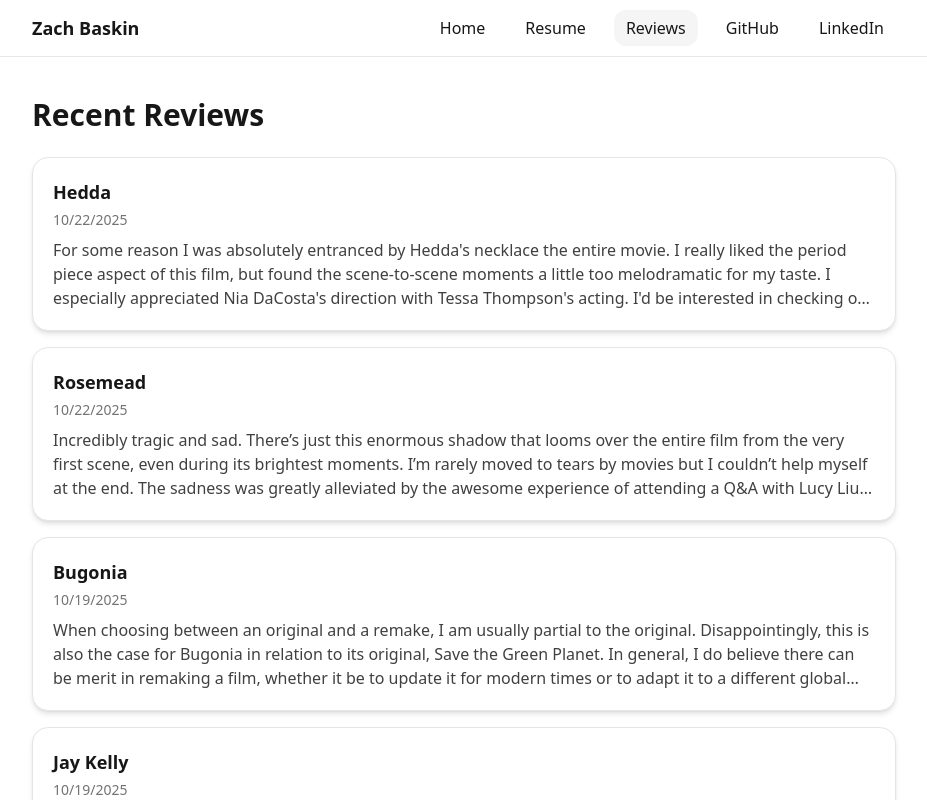
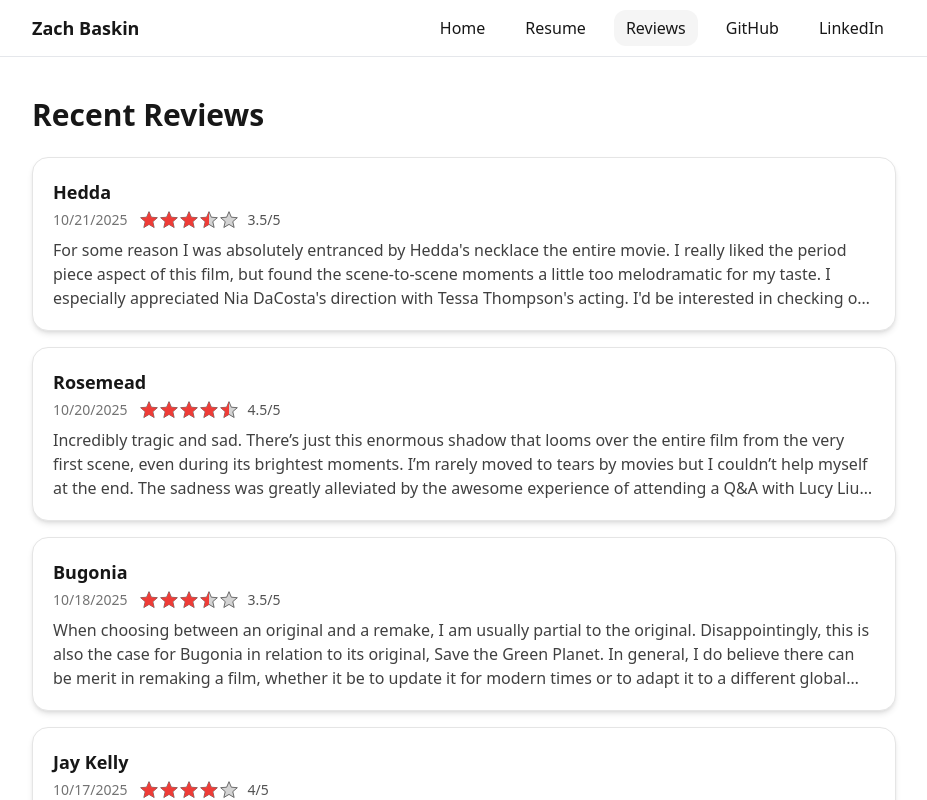
Before and after one commit to zbaskin/Portfolio, a Next.js app: page /reviews in a window 1280 px wide. Shown: the top 800 px of the page, without its empty margins (176-1103 px from the left). Built offline with nearby package versions, Linux system fonts and the light colour scheme.

Commit message:
added star values for the reviews

```diff
--- a/src/components/ReviewCard.tsx
+++ b/src/components/ReviewCard.tsx
@@ -13,7 +13,19 @@ export function ReviewCard({ review }: { review: Review }) {
     <article className="card p-5">
       <a href={review.link} target="_blank" rel="noreferrer" className="block">
         <h3 className="text-lg font-semibold mb-1">{review.title}</h3>
-        <p className="text-sm text-neutral-500 mb-2">{new Date(review.pubDate).toLocaleDateString()}</p>
+        <div className="flex items-center gap-3 mb-2">
+          <p className="text-sm text-neutral-500">
+            {new Date(review.pubDate).toLocaleDateString()}
+          </p>
+          {typeof review.rating === 'number' && (
+            <div className="flex items-center gap-2">
+              <Stars value={review.rating} />
+              <span className="text-sm text-neutral-600">
+                {review.rating.toFixed(review.rating % 1 ? 1 : 0)}/5
+              </span>
+            </div>
+          )}
+        </div>
         <p className="text-neutral-700 line-clamp-3">{strip(review.description)}</p>
       </a>
     </article>
@@ -23,3 +35,105 @@ export function ReviewCard({ review }: { review: Review }) {
 function strip(html: string) {
   return html.replace(/<[^>]*>/g, '')
 }
+
+/** 0–5 stars with half-star support and customizable colors */
+function Stars({
+  value,
+  size = 20,                          // px
+  filledClass = "text-[#EE3C37]",     // filled star color
+  emptyClass = "text-neutral-300",    // empty star color
+  strokeClass = "text-neutral-600",   // outline color
+}: {
+  value: number
+  size?: number
+  filledClass?: string
+  emptyClass?: string
+  strokeClass?: string
+}) {
+  // clamp and round to nearest 0.5
+  const v = Math.max(0, Math.min(5, Math.round(value * 2) / 2))
+  const full = Math.floor(v)
+  const hasHalf = v - full >= 0.5
+
+  return (
+    <div className="flex">
+      {Array.from({ length: 5 }).map((_, i) => {
+        const state: 'full' | 'half' | 'empty' =
+          i < full ? 'full' : i === full && hasHalf ? 'half' : 'empty'
+        return (
+          <Star
+            key={i}
+            state={state}
+            size={size}
+            filledClass={filledClass}
+            emptyClass={emptyClass}
+            strokeClass={strokeClass}
+          />
+        )
+      })}
+    </div>
+  )
+}
+
+function Star({
+  state,
+  size,
+  filledClass,
+  emptyClass,
+  strokeClass,
+}: {
+  state: 'full' | 'half' | 'empty'
+  size: number
+  filledClass: string
+  emptyClass: string
+  strokeClass: string
+}) {
+  // render a base "empty" fill, then overlay a clipped fill for half/full
+  const id = Math.random().toString(36).slice(2) // unique clipPath id per star instance
+  return (
+    <span className="inline-block" style={{ width: size, height: size }}>
+      <svg viewBox="0 0 24 24" width={size} height={size} aria-hidden>
+        {/* base empty fill */}
+        <g className={`${emptyClass}`}>
+          <path
+            d="M12 17.27 18.18 21l-1.64-7.03L22 9.24l-7.19-.61L12 2 9.19 8.63 2 9.24l5.46 4.73L5.82 21z"
+            fill="currentColor"
+          />
+        </g>
+
+        {/* stroke outline */}
+        <g className={`${strokeClass}`}>
+          <path
+            d="M12 17.27 18.18 21l-1.64-7.03L22 9.24l-7.19-.61L12 2 9.19 8.63 2 9.24l5.46 4.73L5.82 21z"
+            fill="none"
+            stroke="currentColor"
+            strokeWidth="1"
+          />
+        </g>
+
+        {/* filled overlay (full or half via clipPath) */}
+        {(state === 'full' || state === 'half') && (
+          <>
+            {state === 'half' && (
+              <defs>
+                <clipPath id={`half-${id}`}>
+                  {/* left half of the star’s bounding box */}
+                  <rect x="0" y="0" width="12" height="24" />
+                </clipPath>
+              </defs>
+            )}
+            <g
+              className={`${filledClass}`}
+              clipPath={state === 'half' ? `url(#half-${id})` : undefined}
+            >
+              <path
+                d="M12 17.27 18.18 21l-1.64-7.03L22 9.24l-7.19-.61L12 2 9.19 8.63 2 9.24l5.46 4.73L5.82 21z"
+                fill="currentColor"
+              />
+            </g>
+          </>
+        )}
+      </svg>
+    </span>
+  )
+}
--- a/src/lib/reviews-csv.ts
+++ b/src/lib/reviews-csv.ts
@@ -13,13 +13,19 @@ export async function getReviewsFromCsv(): Promise<Review[]> {
       const title = get('name') || get('title') || get('film') || get('movie') || 'Untitled'
       const link = get('Letterboxd URI') || get('link') || get('url') || '#'
       const description = get('description') || get('review') || get('content') || ''
-      const pubDate = get('pubdate') || get('date') || get('watched_on') || get('logged_at') || new Date().toISOString()
+      const pubDate = get('Watched Date') || get('pubdate') || get('date') || get('watched_on') || get('logged_at') || new Date().toISOString()
+      const ratingRaw = get('rating') ?? get('stars') ?? get('score')
+      const ratingNum = ratingRaw != null && ratingRaw !== '' ? Number(ratingRaw) : NaN
+      const rating = Number.isFinite(ratingNum)
+        ? Math.round(Math.max(0, Math.min(5, ratingNum)) * 2) / 2
+        : undefined
       return {
         guid: `${link}|${pubDate}` || Math.random().toString(36).slice(2),
         link,
         title,
         description,
         pubDate,
+        ...(rating === undefined ? {} : { rating }),
       }
     })
 
```
